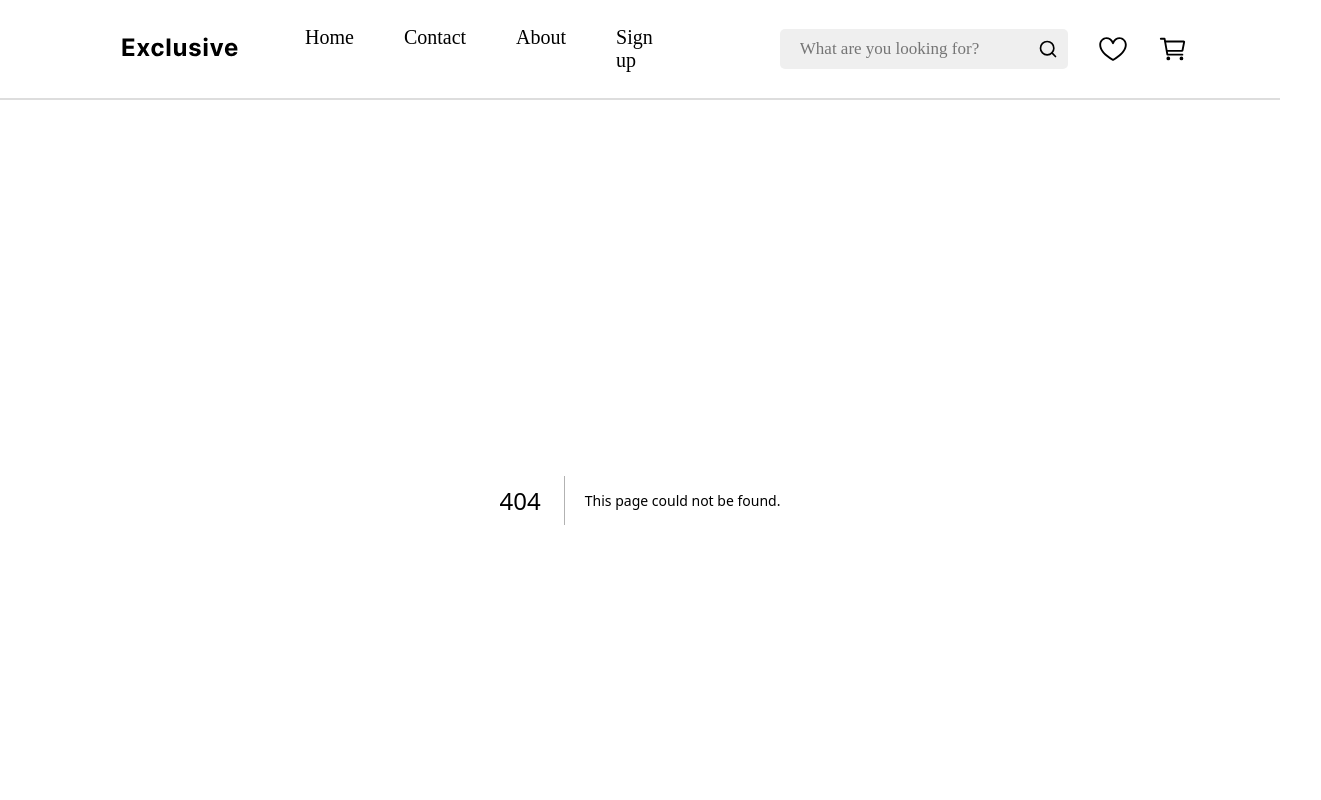
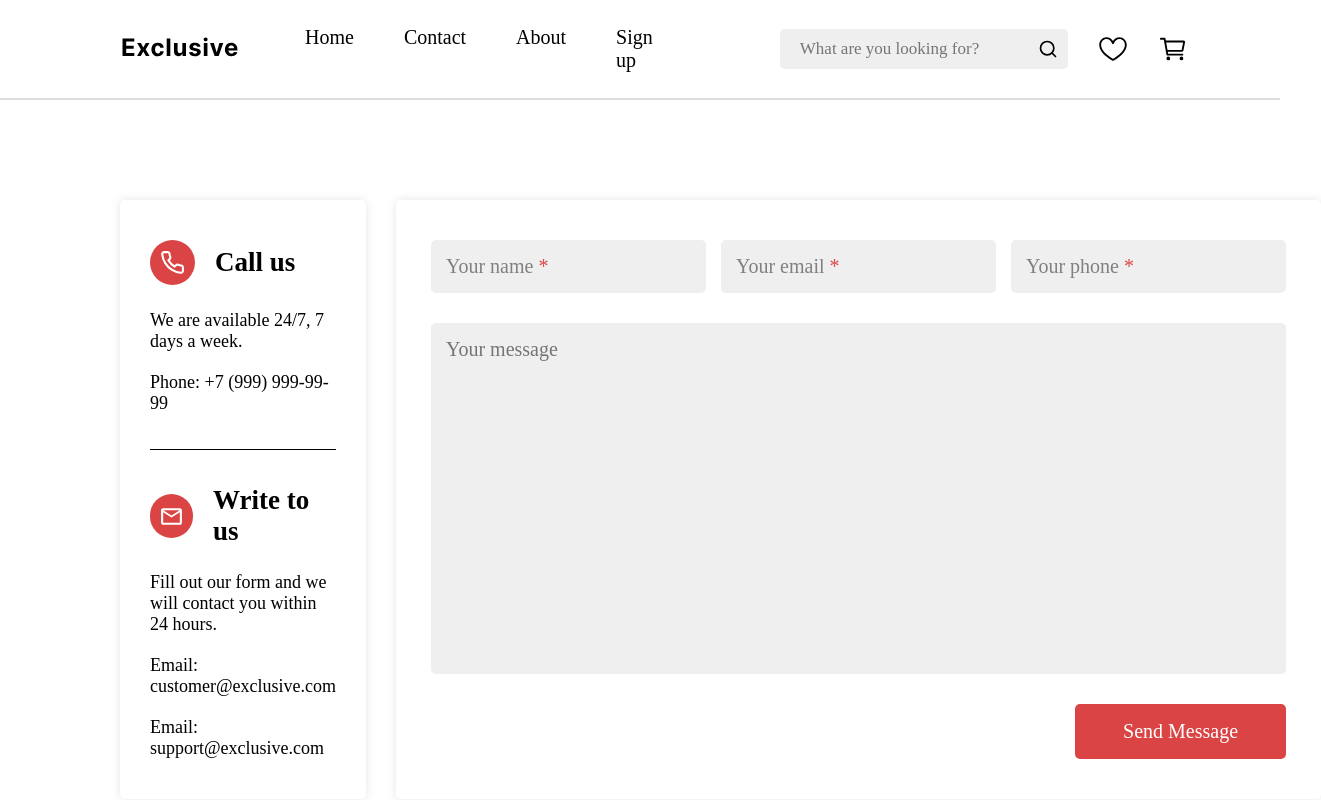
Before and after one commit to puzika/e-commerce-next, a Next.js app: page /contact in a window 1280 px wide. Before the commit this address had no page. Shown: the top 800 px of the page, 1321 px wide, since content can reach past the window. Built offline with nearby package versions, Linux system fonts and the light colour scheme.

Commit message:
added contact page

```diff
--- a/src/app/(authentication)/login/page.tsx
+++ b/src/app/(authentication)/login/page.tsx
@@ -9,8 +9,8 @@ export default function Login() {
       title="Log in to Exclusive"
       subheading="Enter your details below"
     >
-      <input type="email" placeholder="Email" />
-      <input type="password" placeholder="Password" />
+      <input type="email" name="email" placeholder="Email" />
+      <input type="password" name="password" placeholder="Password" />
       <div className={styles.btns}>
         <Button>Log in</Button>
         <CustomLink title="Forgot Password?" href="password-reset" />
--- a/src/app/(authentication)/password-reset/page.tsx
+++ b/src/app/(authentication)/password-reset/page.tsx
@@ -9,7 +9,7 @@ export default function PasswordReset() {
       title="Recover Password"
       subheading="Receive account recovery link on your email"
     >
-      <input type="email" placeholder="Email" />
+      <input type="email" name="email" placeholder="Email" />
       <Button>Send</Button>
       <div className={styles.alternatives}>
         <CustomLink href="sign-up" title="Sign up" />
--- /dev/null
+++ b/src/app/contact/page.module.scss
@@ -0,0 +1,110 @@
+@use "@/colors";
+
+.container {
+  display: flex;
+  gap: 3rem;
+  padding: 10rem 0;
+
+  & > * {
+    padding: 4rem 3.5rem;
+    border-radius: .5rem;
+    box-shadow: 0 0 1rem rgba(colors.$clr-secondary-lts, .2);
+  }
+}
+
+.options {
+  width: 35rem;
+  padding: .5rem 3rem;
+  font-size: 1.8rem;
+}
+
+.option {
+  display: flex;
+  flex-direction: column;
+  gap: 2rem;
+  padding: 3.5rem 0;
+
+  &:not(:last-child) {
+    border-bottom: .1rem solid colors.$clr-secondary;
+  }
+}
+
+.heading {
+  display: flex;
+  align-items: center;
+  gap: 2rem;
+  margin-bottom: .5rem;
+}
+
+.icon {
+  display: flex;
+  justify-content: center;
+  align-items: center;
+  width: 4.5rem;
+  aspect-ratio: 1;
+  color: colors.$clr-base;
+  font-size: 2.5rem;
+  background-color: colors.$clr-primary;
+  border-radius: 50%;
+}
+
+.form {
+  flex: 1;
+  display: grid;
+  grid-template-columns: repeat(3, 1fr);
+  grid-template-rows: max-content 1fr max-content;
+  grid-template-areas:
+    "name email phone"
+    "message message message"
+    ". . btn";
+  column-gap: 1.5rem;
+  row-gap: 3rem;
+
+  & > input:required::placeholder {
+    width: max-content;
+    color: transparent;
+    background-image: linear-gradient(
+      to right,
+      colors.$clr-secondary-lts calc(100% - 1rem),
+      colors.$clr-primary calc(100% - 1rem)
+    );
+    background-clip: text;
+  }
+}
+
+.name {
+  grid-area: name;
+}
+
+.email {
+  grid-area: email;
+}
+
+.phone {
+  grid-area: phone;
+}
+
+.message {
+  grid-area: message;
+}
+
+.btn {
+  grid-area: btn;
+  justify-self: end;
+}
+
+.input,
+.textarea {
+  font-size: inherit;
+  font-family: inherit;
+  color: inherit;
+  background-color: colors.$clr-semi-transparent;
+  padding: 1.5rem;
+  border: none;
+  border-radius: .5rem;
+  outline: none;
+}
+
+.textarea {
+  resize: none;
+}
--- /dev/null
+++ b/src/app/contact/page.tsx
@@ -0,0 +1,43 @@
+import Button from '@/components/button/button.component';
+import { FiPhone } from 'react-icons/fi';
+import { MdOutlineMail } from 'react-icons/md';
+import styles from './page.module.scss';
+
+export default function Contact() {
+  return (
+    <div className={styles.container}>
+      <div className={styles.options}>
+        <div className={styles.option}>
+          <div className={styles.heading}>
+            <div className={styles.icon}>
+              <FiPhone />
+            </div>
+            <h2>Call us</h2>
+          </div>
+          <p>We are available 24/7, 7 days a week.</p>
+          <p>Phone: +7 (999) 999-99-99</p>
+        </div>
+        <div className={styles.option}>
+          <div className={styles.heading}>
+            <div className={styles.icon}>
+              <MdOutlineMail />
+            </div>
+            <h2>Write to us</h2>
+          </div>
+          <p>Fill out our form and we will contact you within 24 hours.</p>
+          <p>Email: customer@exclusive.com</p>
+          <p>Email: support@exclusive.com</p>
+        </div>
+      </div>
+      <form className={styles.form} action="">
+        <input className={`${styles.input} ${styles.name}`} name="name" required type="text" placeholder='Your name *' />
+        <input className={`${styles.input} ${styles.email}`} name="email" required type="email" placeholder="Your email *" />
+        <input className={`${styles.input} ${styles.phone}`} name="phone" required type="phone" placeholder="Your phone *" />
+        <textarea className={`${styles.textarea} ${styles.message}`} name="message" placeholder='Your message'></textarea>
+        <div className={styles.btn}>
+          <Button>Send message</Button>
+        </div>
+      </form>
+    </div>
+  )
+}
--- a/src/components/footer/footer.component.tsx
+++ b/src/components/footer/footer.component.tsx
@@ -18,7 +18,7 @@ export default function Footer() {
       <nav>
         <ul className={styles.list}>
           <li><CustomLink href="/" title={"Home"} /></li>
-          <li><CustomLink href="#" title={"Contact"} /></li>
+          <li><CustomLink href="contact" title={"Contact"} /></li>
           <li><CustomLink href="#" title={"About"} /></li>
           <li><CustomLink href="sign-up" title={"Sign up"} /></li>
           <li><CustomLink href="#" title={"Categories"} /></li>
--- a/src/components/navbar/navbar.component.tsx
+++ b/src/components/navbar/navbar.component.tsx
@@ -10,17 +10,19 @@ import styles from './navbar.module.scss';
 export default function Navbar() {
   return (
     <nav className={styles.navbar}>
+      <h1>
         <Link className={styles.logo} href={'/'}>
           <Image
             src={Logo}
-          alt={'Logo'}
+            alt={'Exclusive: All in one commerce platform'}
             width="120"
             priority
           />
         </Link>
+      </h1>
       <ul className={styles.list}>
         <li className={styles.item}><CustomLink title={'Home'} href="/" /></li>
-        <li className={styles.item}><CustomLink title={'Contact'} href="#" /></li>
+        <li className={styles.item}><CustomLink title={'Contact'} href="contact" /></li>
         <li className={styles.item}><CustomLink title={'About'} href="#" /></li>
         <li className={styles.item}><CustomLink title={'Sign up'} href="sign-up" /></li>
       </ul>
```
Lines whose indentation alone changed are shown as unchanged.
